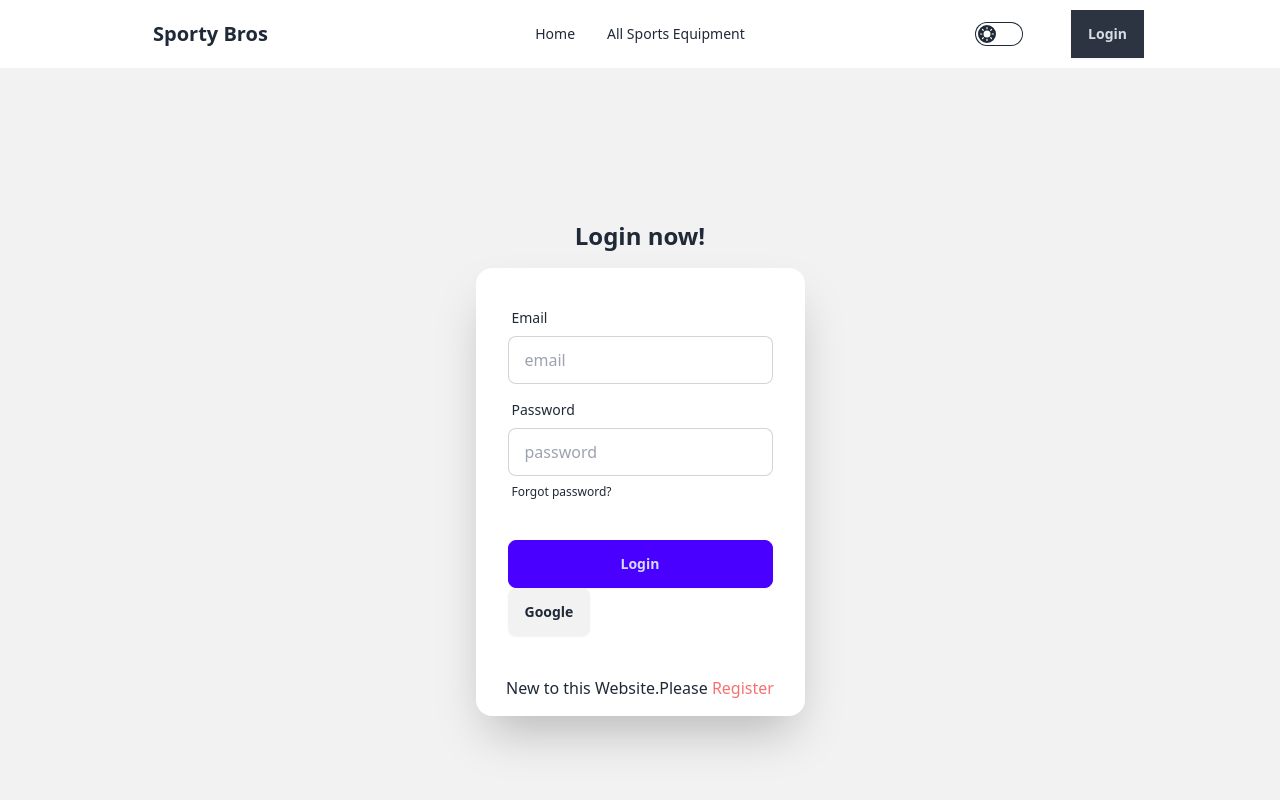
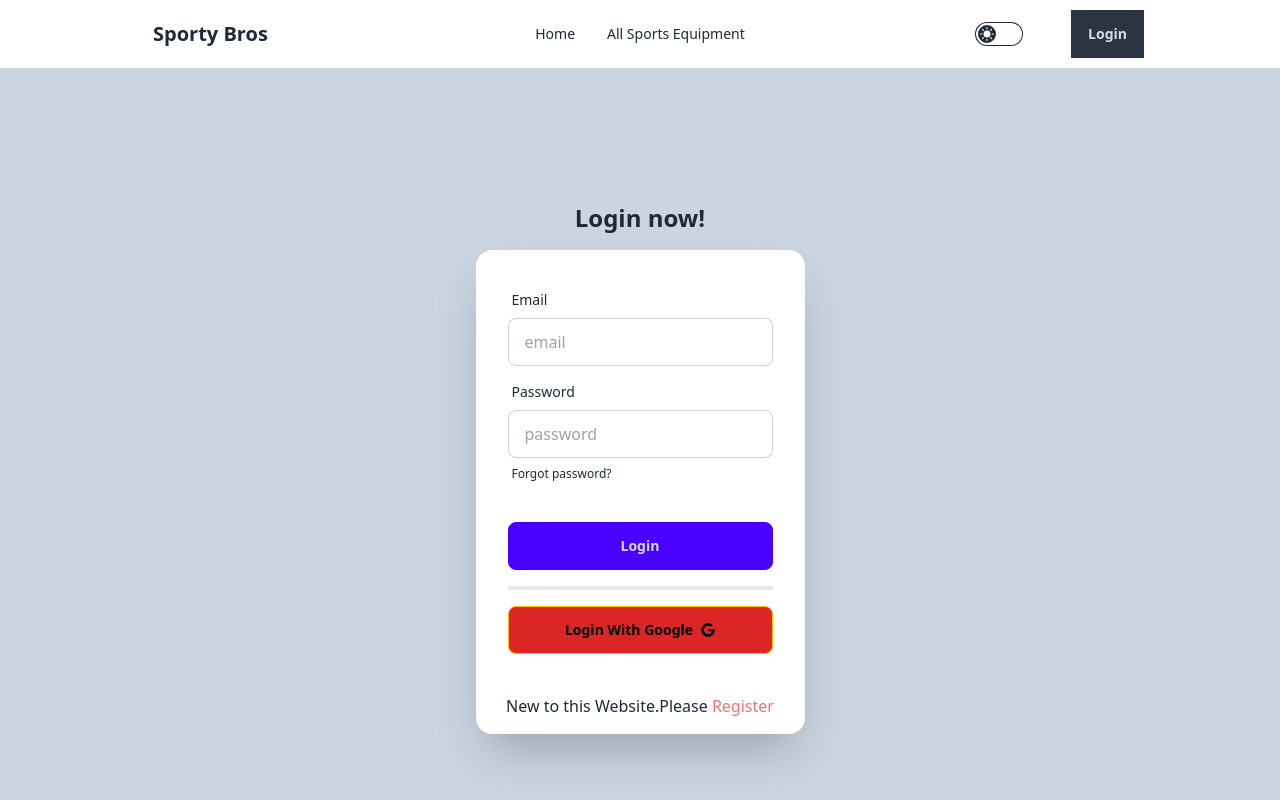
Before and after one commit to JubairAnjumRony/SportyBros-client, a React (Vite) app: page /login in a window 1280 px wide. Shown: the top 800 px of the page. Built offline with nearby package versions, Linux system fonts and the light colour scheme; no server answers.

Commit message:
login registration

```diff
--- a/src/pages/Login.jsx
+++ b/src/pages/Login.jsx
@@ -2,7 +2,7 @@ import { useContext } from "react";
 import { Link, useNavigate } from "react-router-dom";
 import { AuthContext } from "../providers/AuthProvider";
 import { toast } from "react-toastify";
-
+import { FaGoogle } from "react-icons/fa6";
 
 const Login = () => {
     const navigate = useNavigate();
@@ -45,7 +45,7 @@ const Login = () => {
 
 
      return (
-         <div className="hero bg-base-200 min-h-screen">
+         <div className="hero bg-slate-300 min-h-screen">
          <div className="hero-content flex-col ">
            <div className="text-center lg:text-left">
              <h1 className="text-2xl font-bold">Login now!</h1>
@@ -68,10 +68,11 @@ const Login = () => {
                    <Link to="/forgetpass" className="label-text-alt link link-hover">Forgot password?</Link>
                  </label>
                </div>
-               <div className="form-control mt-6">
+               <div className="form-control mt-6 ">
                  <button type="submit" className="btn btn-primary">Login</button>
+                 <hr className="border-2 my-4"></hr>
                  <p>
-                 <button onClick={()=>handleGoogleSignIn()} className='btn'>Google</button>
+                 <button onClick={()=>handleGoogleSignIn()} className='btn btn-warning w-full bg-red-600'><span className="text-black flex gap-2 justify-between">Login With Google <FaGoogle /></span></button>
                  </p>
                </div>
              </form>
--- a/src/pages/Register.jsx
+++ b/src/pages/Register.jsx
@@ -89,7 +89,7 @@ const Register = () => {
 
       return (
           <div>
-              <div className="hero bg-base-200 min-h-screen">
+              <div className="hero bg-slate-300 min-h-screen">
     <div className="hero-content flex-col lg:flex">
     <div className="text-center lg:text-left">
               <h1 className="text-2xl font-bold">Register Now!</h1>
```
